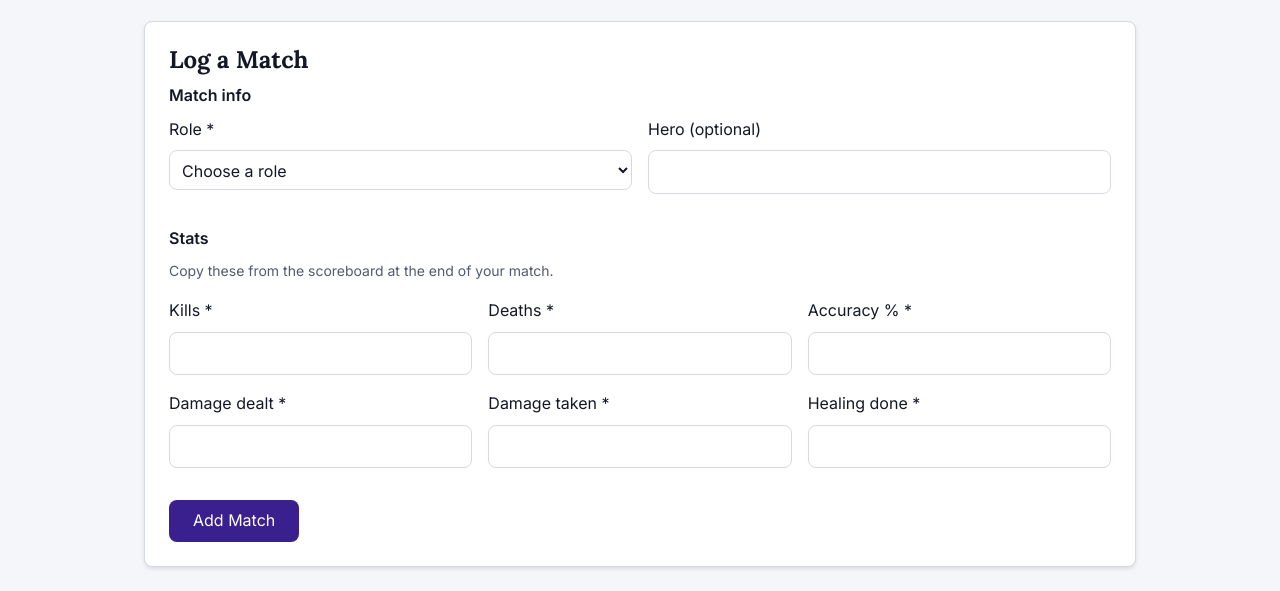
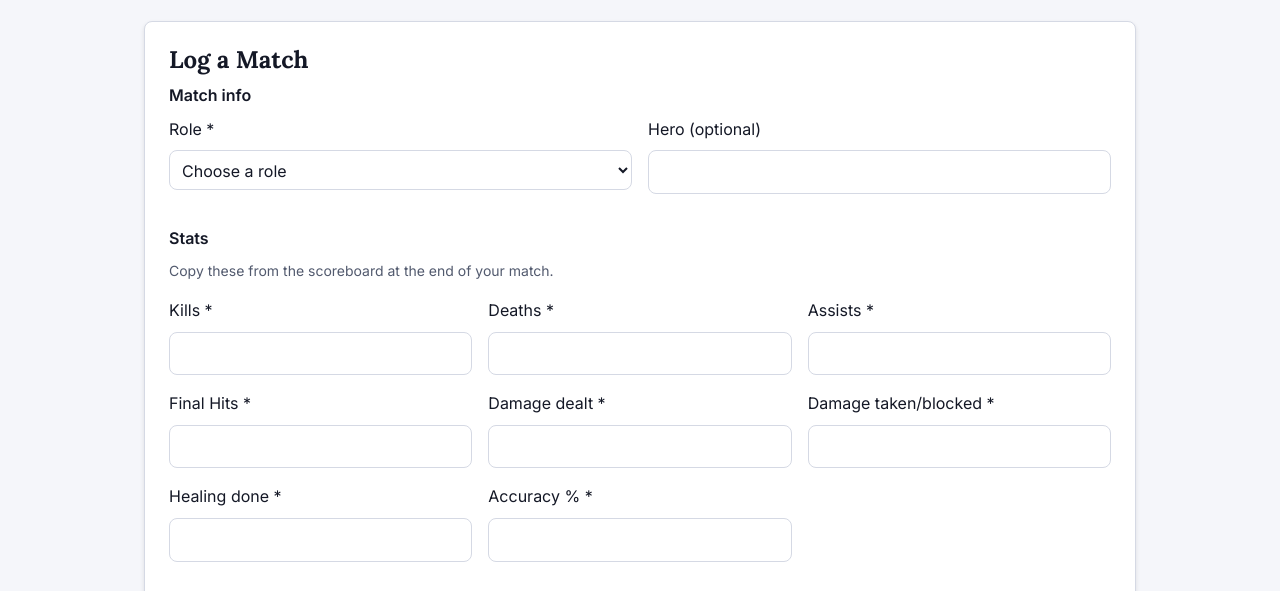
Before and after one commit to TJRod28/zed, a plain HTML site: page index.html in a window 1280 px wide. Shown: the part 181-772 px from the top of the page. Drawn offline with Linux system fonts and the light colour scheme.

Commit message:
First Wave of Personal Index Touches
This is the first wave of my own personal index HTML touches where I added new code myself based on reading what Claude created before and switching the order of the stats around. Now I have to cross reference and see if I need to change anything in CSS and JS

```diff
--- a/index.html
+++ b/index.html
@@ -58,8 +58,13 @@
                     </div>
 
                     <div class="form-group">
-                        <label for="accuracy">Accuracy % *</label>
-                        <input type="number" id="accuracy" name="accuracy" min="0" max="100" step="0.1" inputmode="decimal" required aria-required="true">
+                        <label for="assists">Assists *</label>
+                        <input type="number" id="assists" name="assists" min="0" step="1" inputmode="numeric" required aria-required="true">
+                    </div>
+
+                    <div class="form-group">
+                        <label for="final-hits">Final Hits *</label>
+                        <input type="number" id="final-hits" name="final-hits" min="0" step="1" inputmode="numeric" required aria-required="true">
                     </div>
 
                     <div class="form-group">
@@ -68,13 +73,18 @@
                     </div>
 
                     <div class="form-group">
-                        <label for="damage-taken">Damage taken *</label>
+                        <label for="damage-taken">Damage taken/blocked *</label>
                         <input type="number" id="damage-taken" name="damage-taken" min="0" step="1" inputmode="numeric" required aria-required="true">
                     </div>
 
                     <div class="form-group">
                         <label for="healing">Healing done *</label>
                         <input type="number" id="healing" name="healing" min="0" step="1" inputmode="numeric" required aria-required="true">
+                    </div>
+
+                    <div class="form-group">
+                        <label for="accuracy">Accuracy % *</label>
+                        <input type="number" id="accuracy" name="accuracy" min="0" max="100" step="0.1" inputmode="decimal" required aria-required="true">
                     </div>
                 </div>
             </fieldset>
@@ -125,10 +135,12 @@
                         <th scope="col">Hero</th>
                         <th scope="col">Kills</th>
                         <th scope="col">Deaths</th>
+                        <th scope="col">Assists</th>
+                        <th scope="col">Final hits</th>
+                        <th scope="col">Damage dealt</th>
+                        <th scope="col">Damage taken/blocked</th>
+                        <th scope="col">Healing</th>
                         <th scope="col">Accuracy</th>
-                        <th scope="col">Damage dealt</th>
-                        <th scope="col">Damage taken</th>
-                        <th scope="col">Healing</th>
                         <th scope="col"><span class="visually-hidden">Actions</span></th>
                     </tr>
                 </thead>
```
